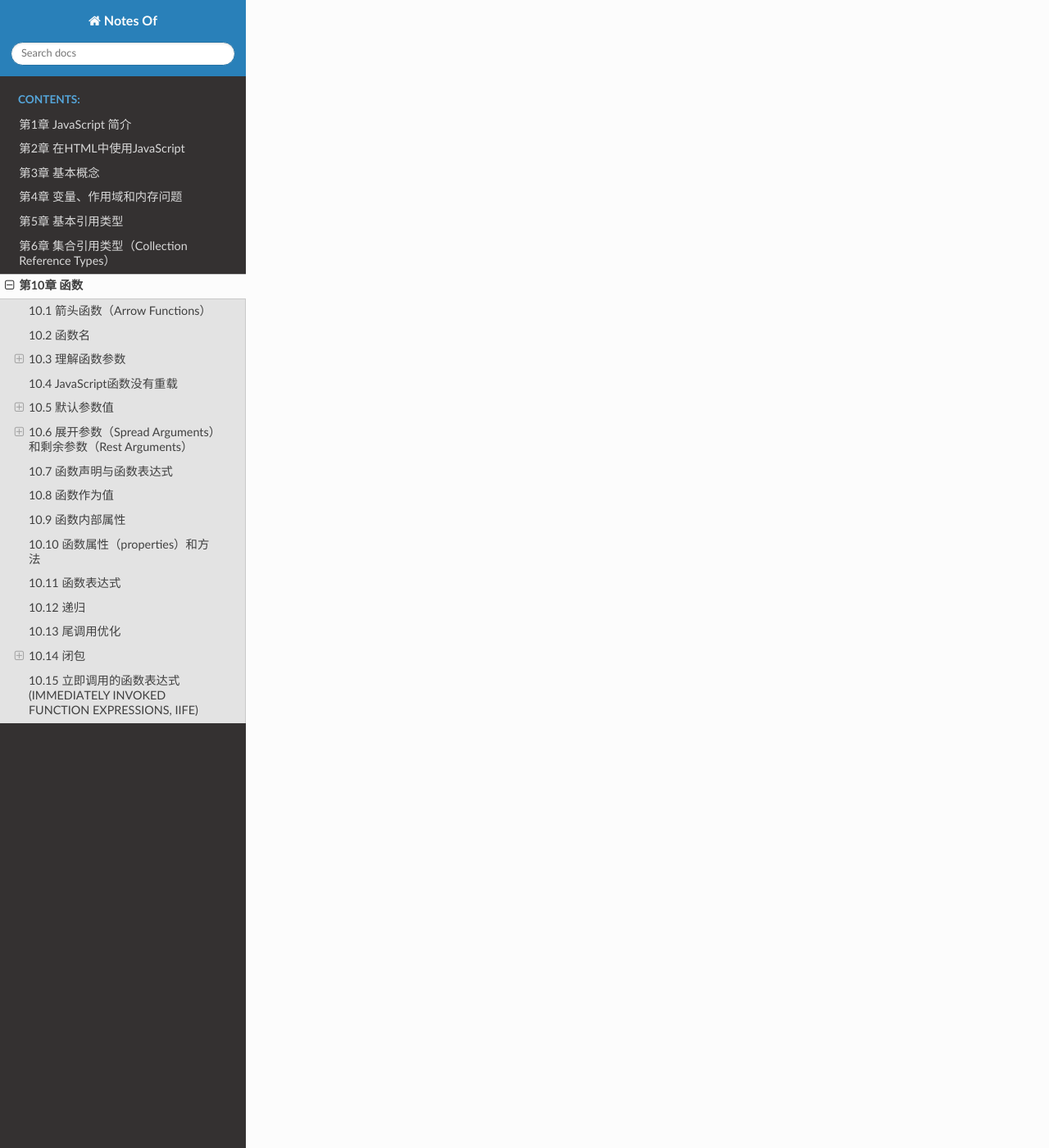
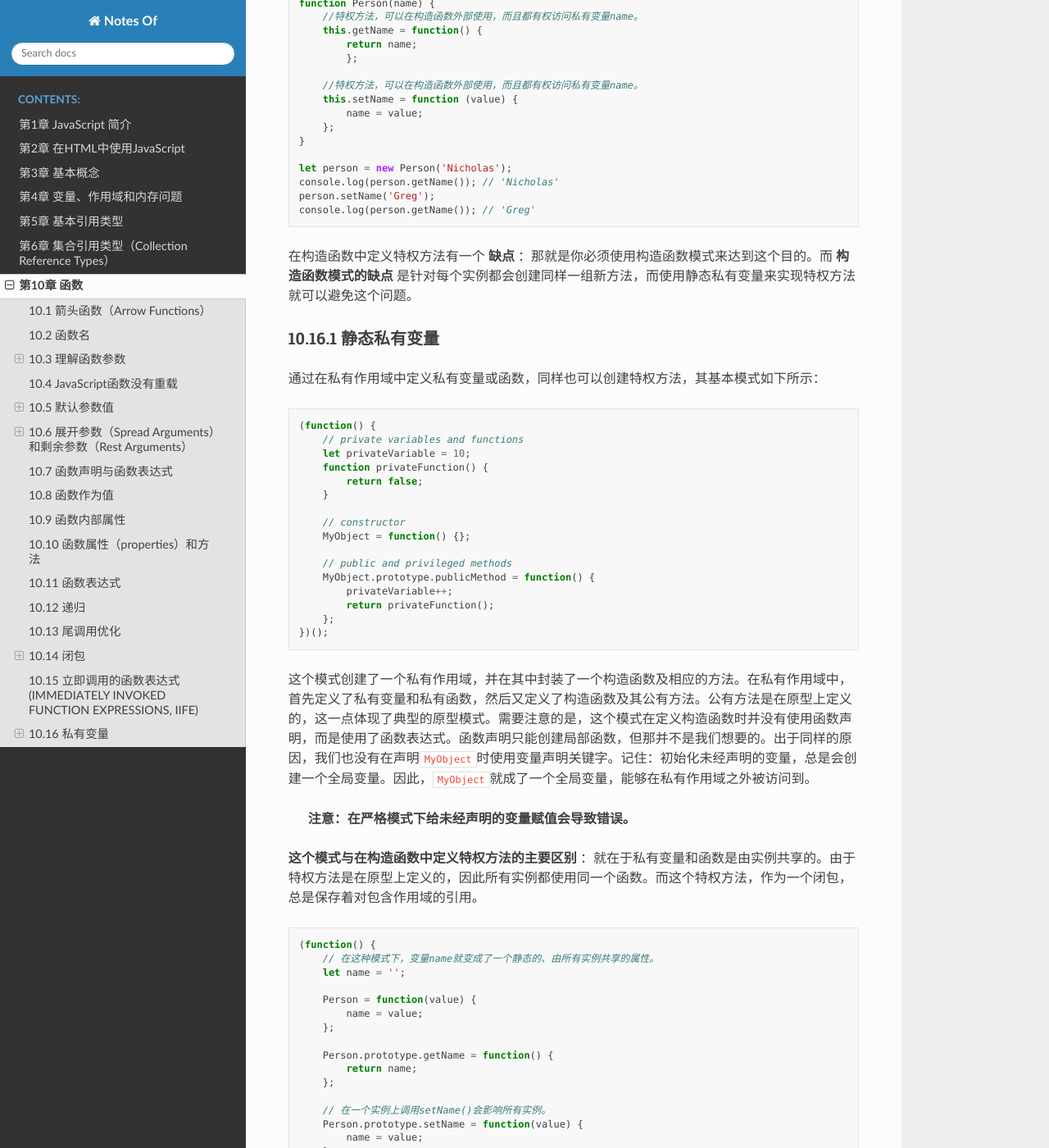
Before and after one commit to filefi/NotesOfProfessional-JavaScript-for-Web-Developers, a Sphinx documentation site: the page built from source/Chapter10-Functions.md, in a window 1280 px wide and 1400 px high, scrolled down 24029 px. Shown: the whole window at 82% size. Built offline with Sphinx 7.4.7 and the Read the Docs theme 2.0.0, drawn with Linux system fonts in a browser that asks for light colours; some of the changed text lies outside the part shown.

Commit message:
10.16.2 begin

````diff
--- a/source/Chapter10-Functions.md
+++ b/source/Chapter10-Functions.md
@@ -626,7 +626,7 @@ function callSomeFunction(someFunction, someArgument){
   - `arguments.callee`：`arguments`的属性`callee`是一个指针，它指向拥有这个`arguments`对象的函数。
 - `this`：`this`引用的是函数执行的环境对象，或者也可以说是`this`值（当在网页的全局作用域中调用函数时，`this`对象引用的就是`window`）。
 - `caller`：这个属性中保存着调用当前函数的函数的引用，如果是在全局作用域中调用当前函数，它的值为`null`。
-- `new.target`：
+- `new.target`：用于确定函数是否通过`new`关键字调用的。
 
 `arguments.callee`的使用：
 
@@ -1139,3 +1139,120 @@ function assignHandler() {
 记住，闭包会引用包含函数的整个活动对象，而其中包含着`element`。即使闭包不直接引用`element`，包含函数的活动对象中也仍然会保存一个引用。因此，有必要把`element`变量设置为`null`。这样就能够解除对DOM对象的引用，顺利地减少其引用数，确保正常回收其占用的内存。
 
 ## 10.15 立即调用的函数表达式 (IMMEDIATELY INVOKED FUNCTION EXPRESSIONS, IIFE)
+
+## 10.16 私有变量
+
+任何在函数中定义的变量，都可以认为是私有变量，因为不能在函数的外部访问这些变量。私有变量包括：
+
+- 函数的参数
+- 局部变量
+- 在函数内部定义的其他函数
+
+我们把有权访问私有变量和私有函数的公有方法称为**特权方法**（privileged method）。有2种在对象上创建特权方法的方式。第1种是在构造函数中定义特权方法，基本模式如下：
+
+```js
+function MyObject() {
+	//私有变量和私有函数
+    let privateVariable = 10;
+    function privateFunction() {
+        return false;
+	}
+
+    //特权方法
+    this.publicMethod = function() {
+        privateVariable++;
+        return privateFunction();
+    };
+}
+```
+
+这个模式在构造函数内部定义了所有私有变量和函数。然后，又继续创建了能够访问这些私有成员的特权方法。能够在构造函数中定义特权方法，是因为特权方法作为闭包有权访问在构造函数中定义的所有变量和函数。
+
+利用私有和特权成员，可以隐藏那些不应该被直接修改的数据，例如：
+
+```js
+function Person(name) {
+    //特权方法，可以在构造函数外部使用，而且都有权访问私有变量name。
+    this.getName = function() {
+        return name;
+	};
+
+    //特权方法，可以在构造函数外部使用，而且都有权访问私有变量name。
+    this.setName = function (value) {
+        name = value;
+    };
+}
+
+let person = new Person('Nicholas');
+console.log(person.getName()); // 'Nicholas'
+person.setName('Greg');
+console.log(person.getName()); // 'Greg'
+```
+
+在构造函数中定义特权方法有一个 **缺点** ：那就是你必须使用构造函数模式来达到这个目的。而 **构造函数模式的缺点** 是针对每个实例都会创建同样一组新方法，而使用静态私有变量来实现特权方法就可以避免这个问题。
+
+### 10.16.1 静态私有变量
+
+通过在私有作用域中定义私有变量或函数，同样也可以创建特权方法，其基本模式如下所示：
+
+```js
+(function() {
+    // private variables and functions
+    let privateVariable = 10;
+    function privateFunction() {
+        return false;
+    }
+
+    // constructor
+    MyObject = function() {};
+
+    // public and privileged methods
+    MyObject.prototype.publicMethod = function() {
+        privateVariable++;
+        return privateFunction();
+    };
+})();
+```
+
+这个模式创建了一个私有作用域，并在其中封装了一个构造函数及相应的方法。在私有作用域中，首先定义了私有变量和私有函数，然后又定义了构造函数及其公有方法。公有方法是在原型上定义的，这一点体现了典型的原型模式。需要注意的是，这个模式在定义构造函数时并没有使用函数声明，而是使用了函数表达式。函数声明只能创建局部函数，但那并不是我们想要的。出于同样的原因，我们也没有在声明`MyObject`时使用变量声明关键字。记住：初始化未经声明的变量，总是会创建一个全局变量。因此，`MyObject`就成了一个全局变量，能够在私有作用域之外被访问到。
+
+> **注意：在严格模式下给未经声明的变量赋值会导致错误。**
+
+**这个模式与在构造函数中定义特权方法的主要区别** ：就在于私有变量和函数是由实例共享的。由于特权方法是在原型上定义的，因此所有实例都使用同一个函数。而这个特权方法，作为一个闭包，总是保存着对包含作用域的引用。
+
+```js
+(function() {
+    // 在这种模式下，变量name就变成了一个静态的、由所有实例共享的属性。
+    let name = '';
+
+    Person = function(value) {
+        name = value;
+    };
+
+    Person.prototype.getName = function() {
+        return name;
+    };
+
+    // 在一个实例上调用setName()会影响所有实例。
+    Person.prototype.setName = function(value) {
+        name = value;
+    };
+})();
+
+let person1 = new Person('Nicholas');
+console.log(person1.getName()); // 'Nicholas'
+person1.setName('Matt');
+console.log(person1.getName()); // 'Matt'
+
+let person2 = new Person('Michael');
+console.log(person1.getName()); // 'Michael'
+console.log(person2.getName()); // 'Michael'
+```
+
+**以这种方式创建静态私有变量会因为使用原型而增进代码复用，但每个实例都没有自己的私有变量。**
+
+### 10.16.2 模块模式
+
+
+
+### 10.16.3 增强的模块模式
````
